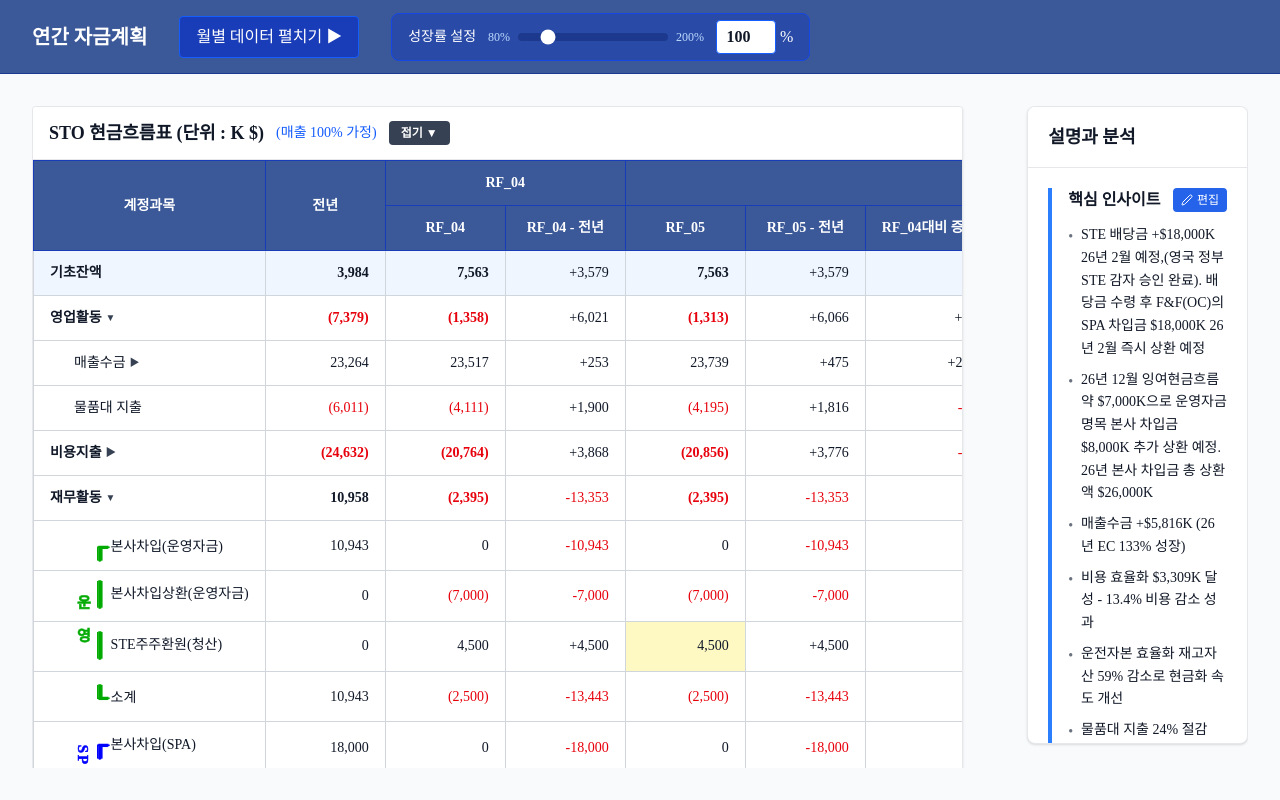
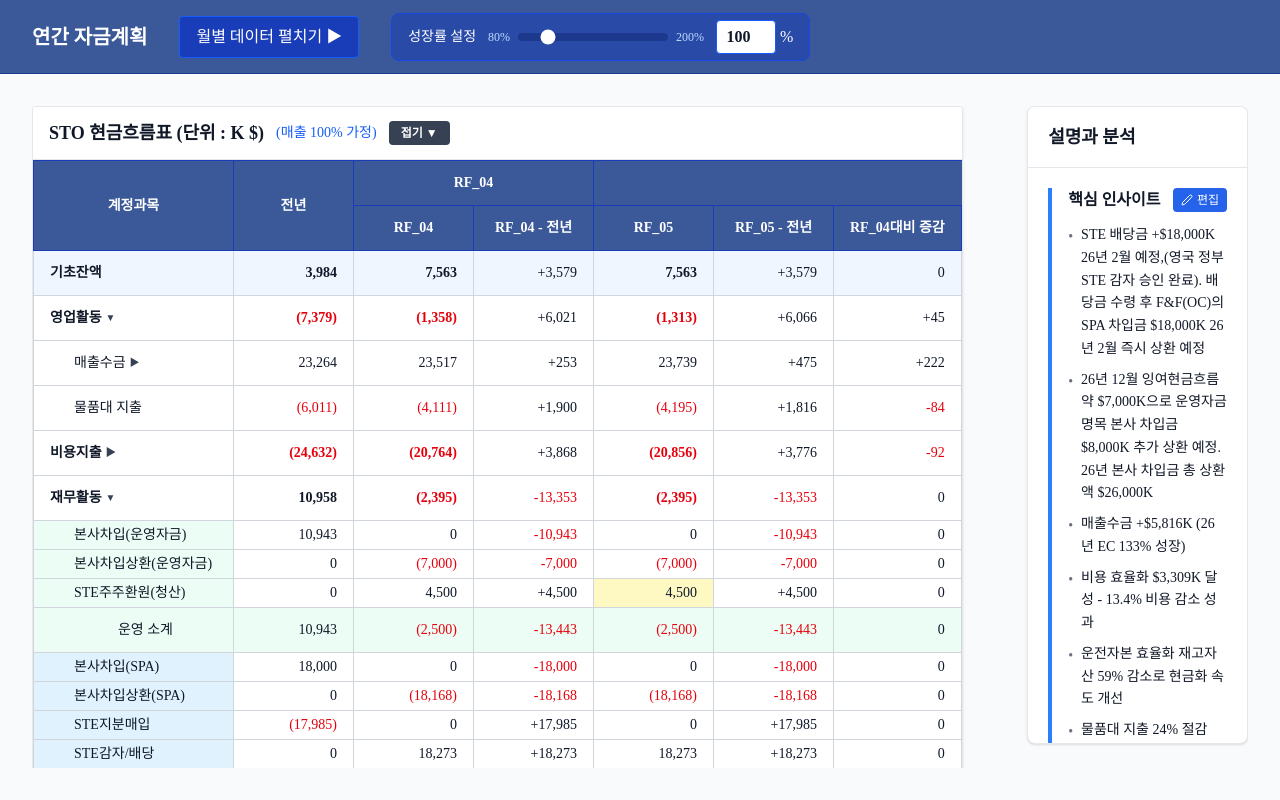
Before and after one commit to kyeongsoo88/stocashnew, a Next.js app: page / in a window 1280 px wide. Built offline with nearby package versions, Linux system fonts and the light colour scheme; a web font is replaced by a local one.

Commit message:
feat: add subtotal rows, remove brackets, apply pastel colors to finance groups
Co-authored-by: Cursor <cursoragent@cursor.com>

```diff
--- a/components/DataTable.tsx
+++ b/components/DataTable.tsx
@@ -35,14 +35,14 @@ interface TreeRow {
 const LEVEL0_PARENTS     = ['영업활동', '재무활동', '로열티수금', '비용지출'];
 const LEVEL0_STANDALONE  = ['기초잔액', '기말잔액', 'Net Cash', '운전자본 합계', '매출채권', '재고자산', '매입채무', 'STO 감자/배당'];
 const LEVEL1_OF_영업     = ['매출수금', '물품대 지출'];
-const LEVEL1_OF_재무     = ['본사차입', 'STE감자/배당', 'STE주주환원', 'STE지분매입', '본사차입상환', '재무활동_운영자금'];
+const LEVEL1_OF_재무     = ['본사차입', 'STE감자/배당', 'STE주주환원', 'STE지분매입', '본사차입상환', '재무활동_운영자금', '투자소계'];
 const LEVEL1_OF_로열티수금 = ['Movin', 'SUGI', 'Benjamin', 'Silver', 'UBC', 'BBUK', 'BDS'];
 const LEVEL1_OF_비용지출 = ['인건비', '지급수수료', '법률비용', '광고선전비', '기타비용'];
 const LEVEL2_OF_매출수금 = ['온라인(US+EU)', '홀세일', '라이선스'];
 
 function getFinanceGroup(name: string): number {
   if (name.includes('SPA')) return 0;
-  if (name.includes('운영자금') || name.includes('STE주주환원') || name.includes('소계')) return 1;
+  if (name.includes('운영자금') || name.includes('STE주주환원')) return 1;
   if (name.includes('STE지분매입') || name.includes('STE감자')) return 2;
   return -1;
 }
@@ -421,6 +421,9 @@ export const DataTable: React.FC<DataTableProps> = ({
                 node.data[0]?.includes('기말잔액') ||
                 node.data[0]?.includes('Net Cash');
               const isSubtotal  = node.data[0]?.includes('소계');
+              const isCompactRow = node.financeGroup !== undefined && !isSubtotal;
+              const isSubtotalOp  = isSubtotal && !node.data[0]?.includes('투자'); // 운영 소계
+              const isSubtotalInv = isSubtotal && !!node.data[0]?.includes('투자'); // 투자 소계
 
               const indent = INDENT[node.level] ?? 'pl-4';
 
@@ -489,8 +492,9 @@ export const DataTable: React.FC<DataTableProps> = ({
                   className={cn(
                     'group transition-colors',
                     hasChildren && 'cursor-pointer',
-                    isSpecial ? 'bg-blue-50 hover:bg-blue-100' :
-                    isSubtotal ? 'bg-white hover:bg-gray-50' :
+                    isSpecial    ? 'bg-blue-50 hover:bg-blue-100' :
+                    isSubtotalOp ? 'bg-emerald-50 hover:bg-emerald-100' :
+                    isSubtotalInv ? 'bg-sky-50 hover:bg-sky-100' :
                     'bg-white hover:bg-gray-50',
                   )}
                 >
@@ -509,16 +513,25 @@ export const DataTable: React.FC<DataTableProps> = ({
                     return (
                       <td
                         key={ci}
-                        style={isSteYellow ? { backgroundColor: '#fef9c3' } : {}}
+                        style={{
+                          ...(isSteYellow ? { backgroundColor: '#fef9c3' } :
+                             isSubtotalOp  ? { backgroundColor: '#ecfdf5' } :
+                             isSubtotalInv ? { backgroundColor: '#e0f2fe' } :
+                             (ci === 0 && node.financeGroup === 1 && !isSubtotal) ? { backgroundColor: '#ecfdf5' } :
+                             (ci === 0 && (node.financeGroup === 0 || node.financeGroup === 2) && !isSubtotal) ? { backgroundColor: '#e0f2fe' } :
+                             {}),
+                        }}
                         className={cn(
-                          'px-4 py-3 border border-gray-300 whitespace-nowrap',
+                          isCompactRow ? 'px-4 py-1 border border-gray-300 whitespace-nowrap' : 'px-4 py-3 border border-gray-300 whitespace-nowrap',
                           (node.level === 0 || isSpecial) && !isDeltaCol ? 'font-bold' : 'font-normal',
                           neg && !isDetailCol ? 'text-red-600' : 'text-gray-900',
                           // first column
-                          ci === 0 && 'sticky left-0 z-10 text-left shadow-[2px_0_5px_-2px_rgba(0,0,0,0.08)]',
+                          ci === 0 && !isSubtotal && 'sticky left-0 z-10 text-left shadow-[2px_0_5px_-2px_rgba(0,0,0,0.08)]',
+                          ci === 0 && isSubtotal && 'sticky left-0 z-10 text-center shadow-[2px_0_5px_-2px_rgba(0,0,0,0.08)]',
                           ci === 0 && indent,
-                          ci === 0 && isSpecial && 'bg-blue-50 group-hover:bg-blue-100',
-                          ci === 0 && isSubtotal && 'bg-white group-hover:bg-gray-50',
+                          ci === 0 && isSpecial    && 'bg-blue-50 group-hover:bg-blue-100',
+                          ci === 0 && isSubtotalOp  && 'bg-emerald-50 group-hover:bg-emerald-100',
+                          ci === 0 && isSubtotalInv && 'bg-sky-50 group-hover:bg-sky-100',
                           ci === 0 && !isSpecial && !isSubtotal && 'bg-white group-hover:bg-gray-50',
                           // detail column (상세)
                           isDetailCol && 'text-left text-sm !text-gray-900 !font-normal',
@@ -526,78 +539,15 @@ export const DataTable: React.FC<DataTableProps> = ({
                           ci !== 0 && !isLast && 'text-right',
                           // last col (except detail)
                           isLast && !isDetailCol && 'text-right',
-                          isLast && isSpecial && 'bg-blue-50 group-hover:bg-blue-100',
-                          isLast && !isSpecial && 'bg-white group-hover:bg-gray-50',
+                          isLast && isSpecial     && 'bg-blue-50 group-hover:bg-blue-100',
+                          isLast && isSubtotalOp  && 'bg-emerald-50 group-hover:bg-emerald-100',
+                          isLast && isSubtotalInv && 'bg-sky-50 group-hover:bg-sky-100',
+                          isLast && !isSpecial && !isSubtotal && 'bg-white group-hover:bg-gray-50',
                         )}
                       >
                         {ci === 0 ? (
-                          <span className="inline-flex items-center gap-1">
-                            {node.groupPosition && node.groupPosition !== 'only' && (() => {
-                              const gc = FINANCE_GROUP_COLORS[(node.financeGroup ?? 0) % FINANCE_GROUP_COLORS.length];
-                              return (
-                                <span className="inline-flex items-center gap-0.5" style={{ flexShrink: 0 }}>
-                                  {/* 라벨 영역: 너비 고정으로 꺽쇠 열맞춤 */}
-                                  <span style={{ width: '16px', display: 'inline-flex', justifyContent: 'center', overflow: 'visible' }}>
-                                    {/* 홀수 그룹: 가운데 셀에 라벨 통으로 */}
-                                    {node.isGroupCenter && (
-                                      <span style={{
-                                        writingMode: 'vertical-lr',
-                                        fontSize: '15px',
-                                        fontWeight: '900',
-                                        color: gc,
-                                        lineHeight: 1,
-                                        letterSpacing: '2px',
-                                        WebkitTextStroke: `0.5px ${gc}`,
-                                      }}>
-                                        {FINANCE_GROUP_LABELS[(node.financeGroup ?? 0) % FINANCE_GROUP_LABELS.length]}
-                                      </span>
-                                    )}
-                                    {/* 짝수 그룹: 하단 split 라벨 */}
-                                    {node.groupLabelBottom && (
-                                      <span style={{
-                                        writingMode: 'vertical-lr',
-                                        fontSize: '15px',
-                                        fontWeight: '900',
-                                        color: gc,
-                                        lineHeight: 1,
-                                        letterSpacing: '2px',
-                                        WebkitTextStroke: `0.5px ${gc}`,
-                                        transform: 'translateY(50%)',
-                                      }}>
-                                        {node.groupLabelBottom}
-                                      </span>
-                                    )}
-                                    {/* 짝수 그룹: 상단 split 라벨 */}
-                                    {node.groupLabelTop && (
-                                      <span style={{
-                                        writingMode: 'vertical-lr',
-                                        fontSize: '15px',
-                                        fontWeight: '900',
-                                        color: gc,
-                                        lineHeight: 1,
-                                        letterSpacing: '2px',
-                                        WebkitTextStroke: `0.5px ${gc}`,
-                                        transform: 'translateY(-50%)',
-                                      }}>
-                                        {node.groupLabelTop}
-                                      </span>
-                                    )}
-                                  </span>
-                                  <span style={{
-                                    color: gc,
-                                    fontWeight: '900',
-                                    fontSize: '22px',
-                                    lineHeight: 1,
-                                    textShadow: `2px 0 0 ${gc}, -2px 0 0 ${gc}, 0 1px 0 ${gc}`,
-                                    letterSpacing: '-1px',
-                                    WebkitTextStroke: `1.5px ${gc}`,
-                                  }}>
-                                    {node.groupPosition === 'first' ? '┌' : node.groupPosition === 'last' ? '└' : '│'}
-                                  </span>
-                                </span>
-                              );
-                            })()}
-                            {isSubtotal ? '소계' : displayVal}
+                          <span className={`inline-flex items-center gap-1${isSubtotal ? ' w-full justify-center' : ''}`}>
+                            {isSubtotal ? (node.data[0]?.includes('투자') ? '투자 소계' : '운영 소계') : displayVal}
                             {hasChildren && (
                               <span className="text-[10px] text-gray-700">
                                 {isOpen ? '▼' : '▶'}
```
Also changed, not shown: public/data/cashflow.csv.
